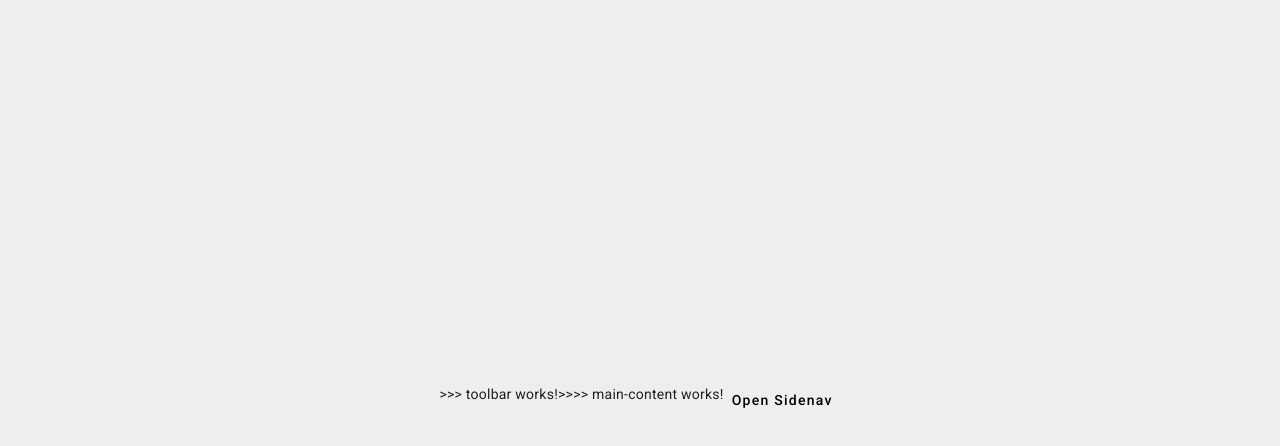
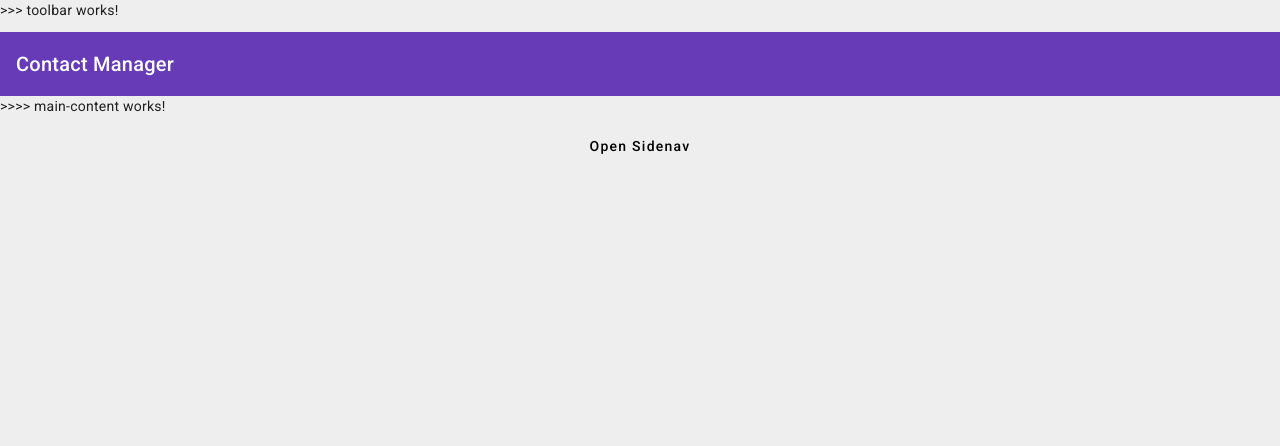
Before and after one commit to excellent-1/contact-manager, an Angular app: page /contactmanager in a window 1280 px wide. Shown: the top 446 px of the page. Built offline with nearby package versions, Linux system fonts and the light colour scheme.

Commit message:
Change the styling of look of the sidenav.component. Copy and Paste the mat-toolbar from sidenav.component to toolbar.component

```diff
--- a/src/app/contactmanager/components/sidenav/sidenav.component.html
+++ b/src/app/contactmanager/components/sidenav/sidenav.component.html
@@ -1,4 +1,6 @@
-<p>>>sidenav works! & has app-toolbar and router-outlet</p>
+<p>>>sidenav works! & has app-toolbar and router-outlet
+    Copy and Paste the mat-toolbar from sidenav.component into toolbar.component
+</p>
 
 <mat-sidenav-container class="app-sidenav-container">
     <mat-sidenav #sidenav mode="side" class="app-sidenav">
--- a/src/app/contactmanager/components/sidenav/sidenav.component.scss
+++ b/src/app/contactmanager/components/sidenav/sidenav.component.scss
@@ -16,10 +16,9 @@
 .app-sidenav-content {
     display: flex;
     height: 100%;
-    align-items: center;
-    justify-content: center;
+    flex-direction: column;
 }
 
 .app-sidenav {
-    padding: 50px;
+    width: 245px;
 }
--- a/src/app/contactmanager/components/toolbar/toolbar.component.html
+++ b/src/app/contactmanager/components/toolbar/toolbar.component.html
@@ -1 +1,4 @@
 <p>>>> toolbar works!</p>
+<mat-toolbar color="primary">
+    <span> Contact Manager </span>
+</mat-toolbar>
```
